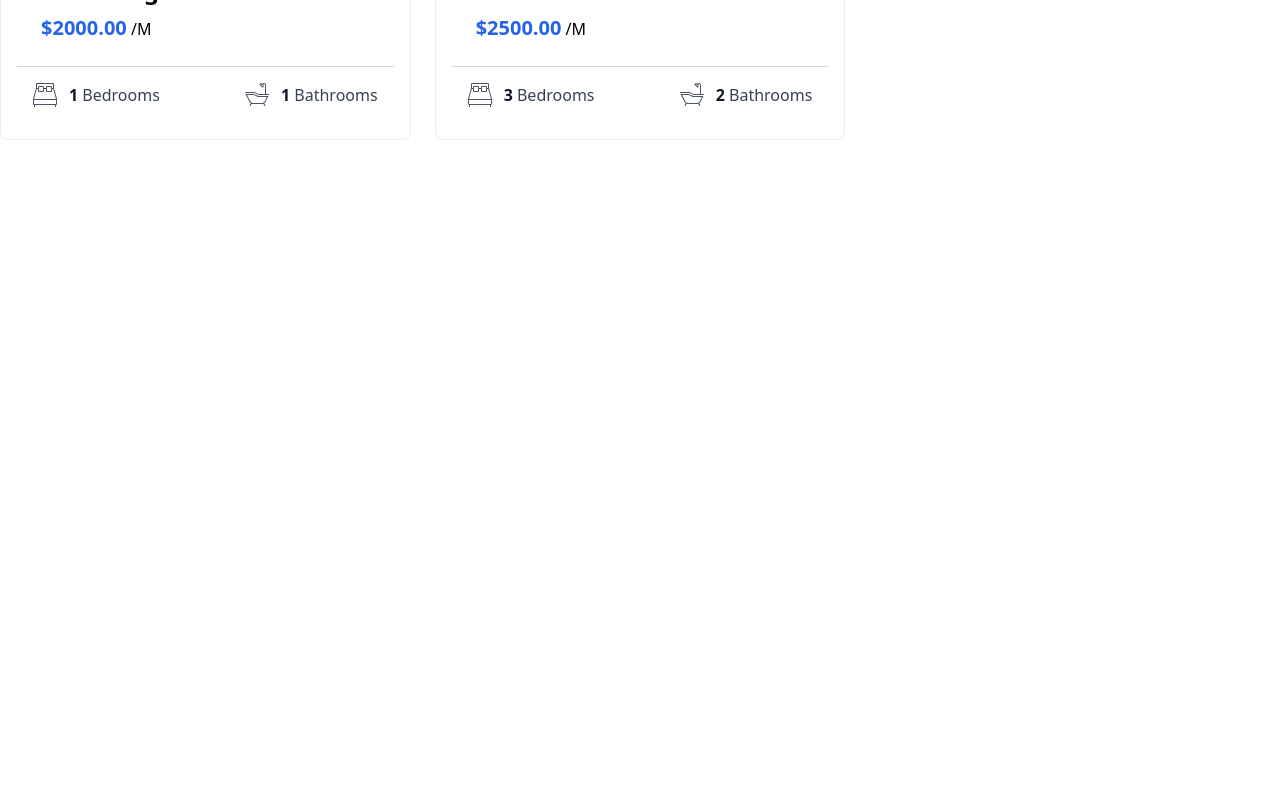
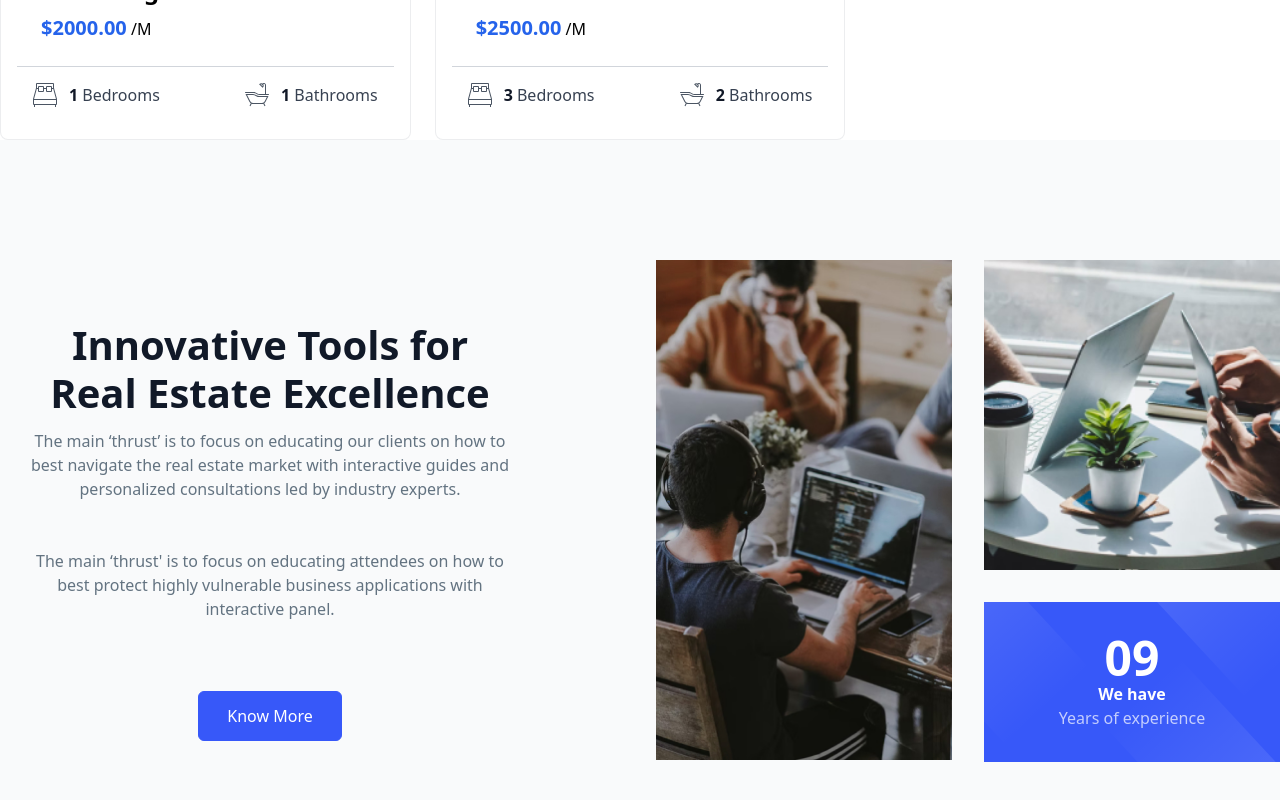
Before and after one commit to rohithaider/Small-Real-Estate-Website, a React (Vite) app: page / in a window 1280 px wide. Shown: the part 2813-3613 px from the top of the page. Before the commit the page ends 2953 px from the top, so only its background shows below. Built offline with nearby package versions, Linux system fonts and the light colour scheme.

Commit message:
Innovation section completed

```diff
--- a/src/App.jsx
+++ b/src/App.jsx
@@ -1,5 +1,6 @@
 import Features from "./components/Features";
 import Hero from "./components/Hero";
+import Innovation from "./components/Innovation";
 import Navbar from "./components/Navbar";
 import Property from "./components/Property";
 
@@ -13,6 +14,7 @@ export default function App(){
     <Hero/>
     <Features/>
     <Property/>
+    <Innovation/>
     </>
   )
 }
--- /dev/null
+++ b/src/components/Innovation.jsx
@@ -0,0 +1,189 @@
+import Button from "./Button";
+import Titles from "./Titles";
+
+
+function InnovationImages(){
+    return(
+        <div className="w-full px-4 lg:w-1/2">
+              <div className="-mx-2 flex flex-wrap sm:-mx-4 lg:-mx-2 xl:-mx-4">
+                <div className="w-full px-2 sm:w-1/2 sm:px-4 lg:px-2 xl:px-4">
+                  <div className="mb-4 sm:mb-8 sm:h-[400px] md:h-[540px] lg:h-[400px] xl:h-[500px]">
+                    <img
+                      src="./assets/images/about/about-image-01.jpg"
+                      alt="about image"
+                      className="h-full w-full object-cover object-center"
+                    />
+                  </div>
+                </div>
+
+                <div className="w-full px-2 sm:w-1/2 sm:px-4 lg:px-2 xl:px-4">
+                  <div className="mb-4 sm:mb-8 sm:h-[220px] md:h-[346px] lg:mb-4 lg:h-[225px] xl:mb-8 xl:h-[310px]">
+                    <img
+                      src="./assets/images/about/about-image-02.jpg"
+                      alt="about image"
+                      className="h-full w-full object-cover object-center"
+                    />
+                  </div>
+
+                  <div className="relative z-10 mb-4 flex items-center justify-center overflow-hidden bg-primary px-6 py-12 sm:mb-8 sm:h-[160px] sm:p-5 lg:mb-4 xl:mb-8">
+                    <div>
+                      <span className="block text-5xl font-extrabold text-white">
+                        09
+                      </span>
+                      <span className="block text-base font-semibold text-white">
+                        We have
+                      </span>
+                      <span className="block text-base font-medium text-white text-opacity-70">
+                        Years of experience
+                      </span>
+                    </div>
+                    <div>
+                      <span className="absolute left-0 top-0 -z-10">
+                        <svg
+                          width="106"
+                          height="144"
+                          viewBox="0 0 106 144"
+                          fill="none"
+                          xmlns="http://www.w3.org/2000/svg"
+                        >
+                          <rect
+                            opacity="0.1"
+                            x="-67"
+                            y="47.127"
+                            width="113.378"
+                            height="131.304"
+                            transform="rotate(-42.8643 -67 47.127)"
+                            fill="url(#paint0_linear_1416_214)"
+                          />
+                          <defs>
+                            <linearGradient
+                              id="paint0_linear_1416_214"
+                              x1="-10.3111"
+                              y1="47.127"
+                              x2="-10.3111"
+                              y2="178.431"
+                              gradientUnits="userSpaceOnUse"
+                            >
+                              <stop stop-color="white" />
+                              <stop
+                                offset="1"
+                                stop-color="white"
+                                stop-opacity="0"
+                              />
+                            </linearGradient>
+                          </defs>
+                        </svg>
+                      </span>
+                      <span className="absolute right-0 top-0 -z-10">
+                        <svg
+                          width="130"
+                          height="97"
+                          viewBox="0 0 130 97"
+                          fill="none"
+                          xmlns="http://www.w3.org/2000/svg"
+                        >
+                          <rect
+                            opacity="0.1"
+                            x="0.86792"
+                            y="-6.67725"
+                            width="155.563"
+                            height="140.614"
+                            transform="rotate(-42.8643 0.86792 -6.67725)"
+                            fill="url(#paint0_linear_1416_215)"
+                          />
+                          <defs>
+                            <linearGradient
+                              id="paint0_linear_1416_215"
+                              x1="78.6495"
+                              y1="-6.67725"
+                              x2="78.6495"
+                              y2="133.937"
+                              gradientUnits="userSpaceOnUse"
+                            >
+                              <stop stop-color="white" />
+                              <stop
+                                offset="1"
+                                stop-color="white"
+                                stop-opacity="0"
+                              />
+                            </linearGradient>
+                          </defs>
+                        </svg>
+                      </span>
+                      <span className="absolute bottom-0 right-0 -z-10">
+                        <svg
+                          width="175"
+                          height="104"
+                          viewBox="0 0 175 104"
+                          fill="none"
+                          xmlns="http://www.w3.org/2000/svg"
+                        >
+                          <rect
+                            opacity="0.1"
+                            x="175.011"
+                            y="108.611"
+                            width="101.246"
+                            height="148.179"
+                            transform="rotate(137.136 175.011 108.611)"
+                            fill="url(#paint0_linear_1416_216)"
+                          />
+                          <defs>
+                            <linearGradient
+                              id="paint0_linear_1416_216"
+                              x1="225.634"
+                              y1="108.611"
+                              x2="225.634"
+                              y2="256.79"
+                              gradientUnits="userSpaceOnUse"
+                            >
+                              <stop stop-color="white" />
+                              <stop
+                                offset="1"
+                                stop-color="white"
+                                stop-opacity="0"
+                              />
+                            </linearGradient>
+                          </defs>
+                        </svg>
+                      </span>
+                    </div>
+                  </div>
+                </div>
+              </div>
+            </div>
+    )
+}
+
+export default function Innovation() {
+  return (
+    <section
+      id="about"
+      className="container mx-auto bg-gray-1 pb-8 pt-20 dark:bg-white lg:pb-[70px] lg:pt-[120px]"
+    >
+      <div className="container">
+        <div>
+          <div className="-mx-4 flex flex-wrap items-center text-center">
+            <div className="w-full px-4 lg:w-1/2">
+              <div className="mb-12 max-w-[540px] lg:mb-0 ">
+                <Titles
+                  header="Innovative Tools for Real Estate Excellence"
+                  description={`The main ‘thrust’ is to focus on educating our clients on how
+                  to best navigate the real estate market with interactive
+                  guides and personalized consultations led by industry experts.
+                  `}
+                  secDescription={`The main ‘thrust' is to focus on educating attendees on how to
+                  best protect highly vulnerable business applications with
+                  interactive panel.`}
+                />
+                <Button name={`Know More`} value="inline-flex items-center justify-center rounded-md border border-primary bg-primary px-7 py-3 text-center text-base font-medium text-white hover:border-blue-dark hover:bg-blue-dark"/>
+              </div>
+            </div>
+            <InnovationImages/>
+
+
+          </div>
+        </div>
+      </div>
+    </section>
+  );
+}
--- a/src/components/Titles.jsx
+++ b/src/components/Titles.jsx
@@ -1,4 +1,4 @@
-export default function Titles({title,header,description}){
+export default function Titles({title,header,description,secDescription}){
     return (
         <div className="-mx-4 flex flex-wrap">
           <div className="w-full px-4">
@@ -12,6 +12,10 @@ export default function Titles({title,header,description}){
               <p className="text-base text-body-color dark:text-dark-6">
                 {description}
               </p>
+              {secDescription?<><br /><br /></>:""}
+              <p className="text-base text-body-color dark:text-dark-6">
+                {secDescription}
+              </p>
             </div>
           </div>
         </div>
```
